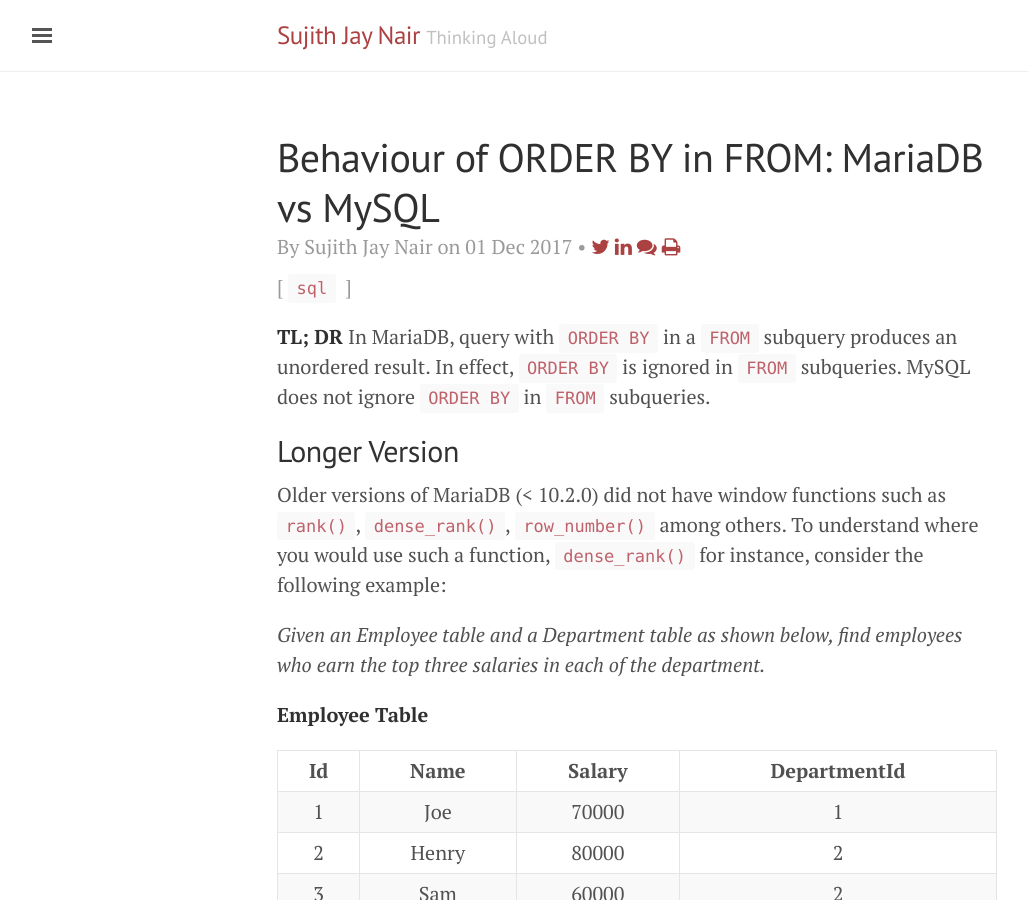
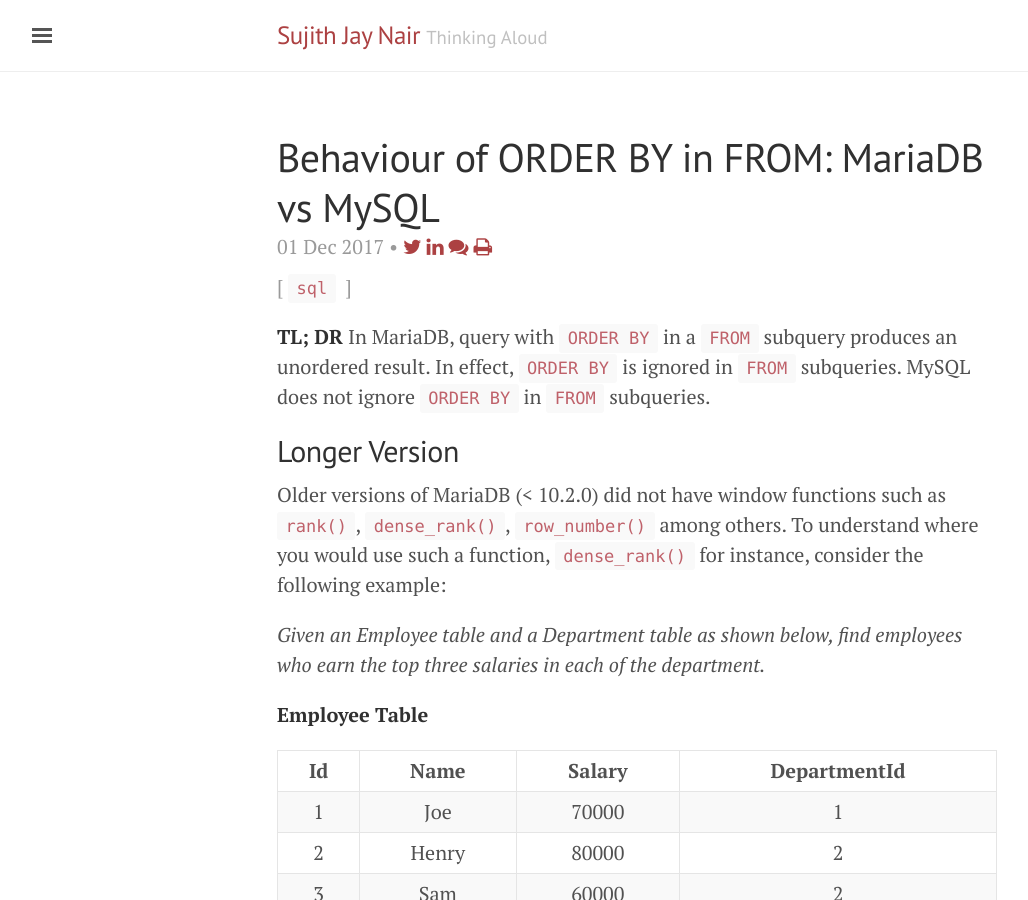
Before and after one commit to sujithjay/sujithjay.github.io, a Jekyll site: the page built from _posts/2017-12-01-Order-By-In-From-Subquery-MariaDB-MySQL.md, in a window 1280 px wide and 900 px high. Shown: the whole window, without its empty margins (3-1031 px from the left). Built offline with Jekyll 4.4.1, drawn with Linux system fonts in a browser that asks for light colours; nearby versions of some CDN libraries; comment, search, counter and statistics services are not loaded.

Commit message:
Remove redundant author name from posts

```diff
--- a/_layouts/post.html
+++ b/_layouts/post.html
@@ -4,7 +4,7 @@
 
 <div class="post">
   <h1 class="post-title">{{ page.title }}</h1>
-  <span class="post-date">By {{ page.author }} on {{ page.date | date_to_string }} • {% include crosspost.html %}</span>
+  <span class="post-date">{{ page.date | date_to_string }} • {% include crosspost.html %}</span>
   <span class="post-date">{% include includetags.html %}</span>
     {{ content }}
   {% include crosspost.html %}
```
